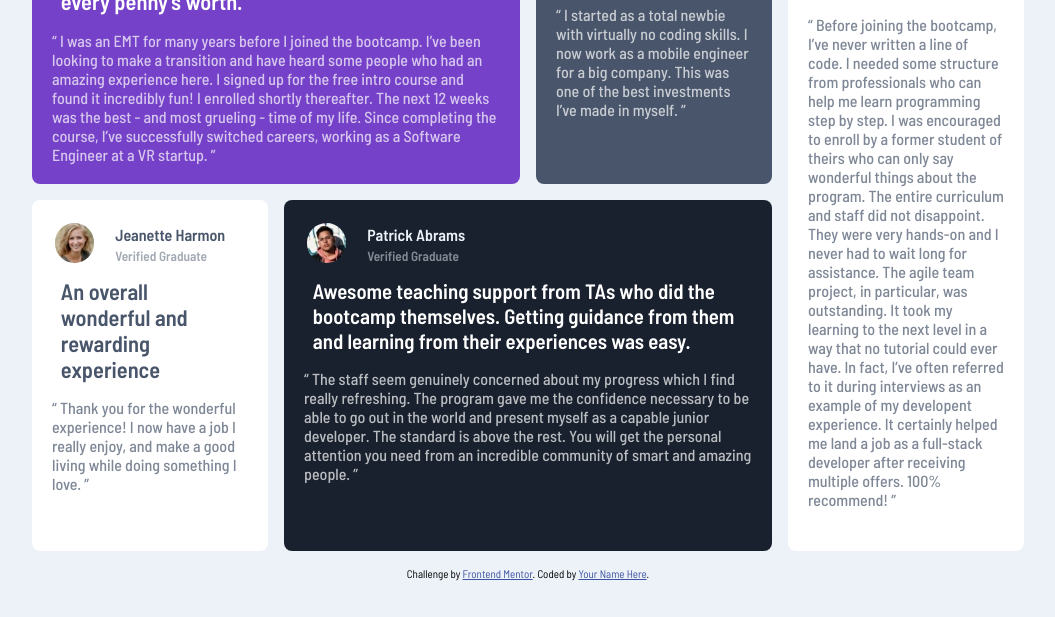
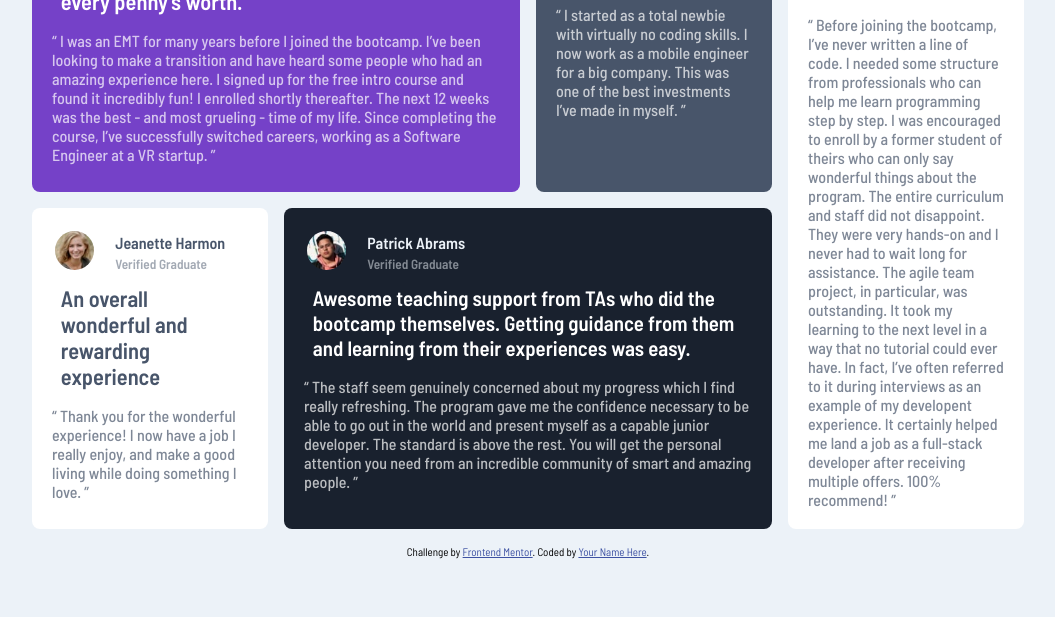
Before and after one commit to cDavidV10/testimonial-grid_section, a plain HTML site: page index.html in a window 1280 px wide. Shown: the part 183-800 px from the top of the page, without its empty margins (112-1167 px from the left). Drawn offline with Linux system fonts and the light colour scheme.

Commit message:
correcting style error

```diff
--- a/style.css
+++ b/style.css
@@ -131,7 +131,6 @@ body {
 @media screen and (width > 800px) {
   .container {
     grid-template-columns: repeat(4, 1fr);
-    grid-template-rows: repeat(2, 1fr);
     margin: 0 auto;
   }
 
```
